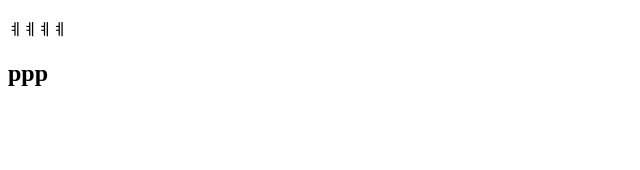
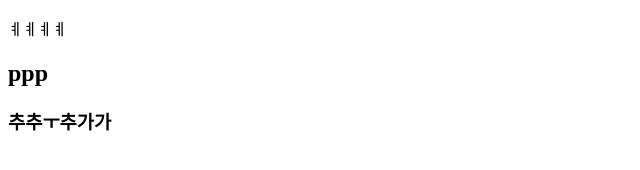
Before and after one commit to dwnee/first-noona-project2, a plain HTML site: page index.html in a window 1280 px wide. Shown: the whole page, without its empty margins (0-640 px from the left). Drawn offline with Linux system fonts and the light colour scheme.

Commit message:
second commit

```diff
--- a/index.html
+++ b/index.html
@@ -9,5 +9,6 @@
   <body>
     <p>ㅖㅖㅖㅖ</p>
     <h2>ppp</h2>
+    <h3>추추ㅜ추가가</h3>
   </body>
 </html>
```
